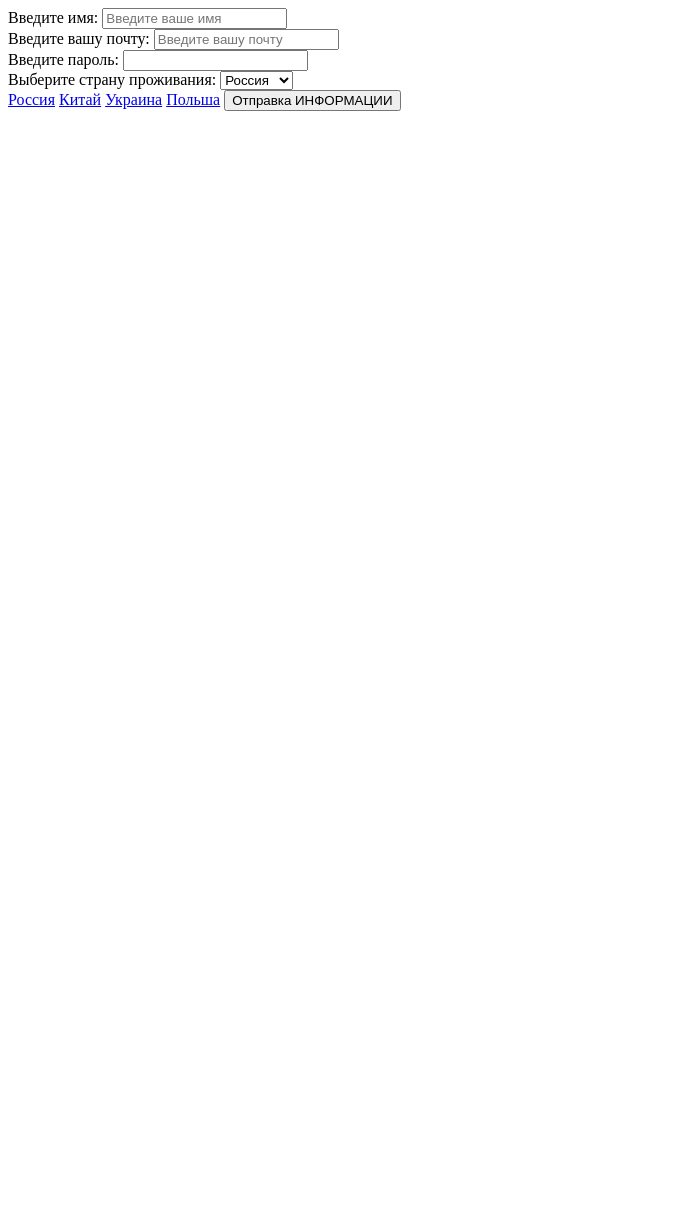
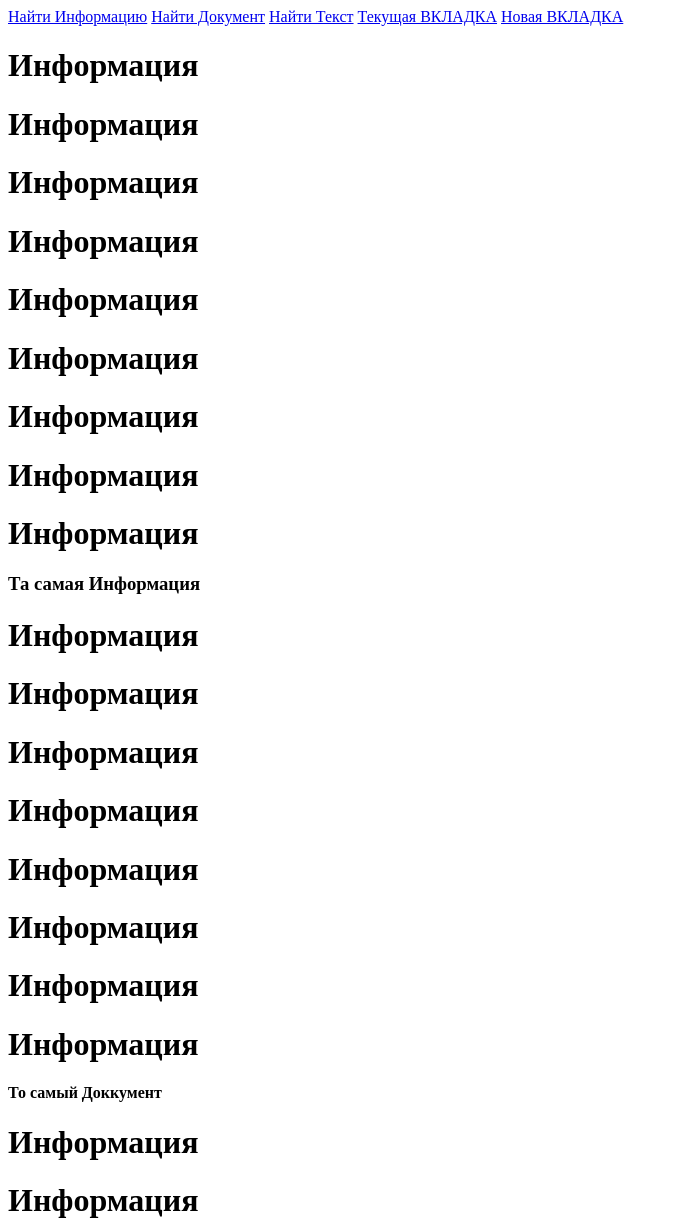
Before and after one commit to Web-601/proekt-sergeya, a plain HTML site: page index.html in a window 1280 px wide. Shown: the top 1222 px of the page, without its empty margins (0-679 px from the left). Before the commit the page ends 800 px from the top, so only its background shows below. Drawn offline with Linux system fonts and the light colour scheme.

Commit message:
Add files via upload

```diff
--- a/index.html
+++ b/index.html
@@ -2,30 +2,42 @@
 <html lang="en">
 <head>
     <meta charset="UTF-8">
+    <meta http-equiv="X-UA-Compatible" content="IE=edge">
     <meta name="viewport" content="width=device-width, initial-scale=1.0">
     <title>Document</title>
 </head>
-<body><form action="#" method="post" >
-    <label for="user_name">Введите имя:</label>
-    <input type="text" name="username" id="user_name" placeholder="Введите ваше имя"> <br>
-
-    <label for="user_email">Введите вашу почту:</label>
-    <input type="text" name="email" id="user_email" placeholder="Введите вашу почту"> <br>
-
-    <label for="user_password">Введите пароль:</label>
-    <input type="password" name="password" id="user_password placeholder="Введите пароль"> <br>
-
-    <label for="user_city">Выберите страну проживания:</label>
-    <select name="city" id="user_city">
-       <option value="Rus">Россия</option>
-       <option value="Cn">Китай</option>
-       <option value="Ua">Украина</option>
-       <option value="Pl">Польша</option>
-</select> <br>
-    <a href="Rus.html">Россия</a>
-    <a href="Cn.html">Китай</a>
-    <a href="Ua.html">Украина</a>
-    <a href="Pl.html">Польша</a>
-    <input type="submit" value="Отправка ИНФОРМАЦИИ">
+<body>
+    <a href="#findtext1">Найти Информацию</a>
+    <a href="#findtext2">Найти Документ</a>
+    <a href="#findtext3">Найти Текст</a>
+    <a href="https://www.odin.study/ru/Activity/Info/2104471" target="_self">Текущая ВКЛАДКА</a>
+    <a href="https://www.odin.study/ru/Activity/Info/2104471" target="_blank">Новая ВКЛАДКА</a>
+    <h1>Информация</h1>
+    <h1>Информация</h1>
+    <h1>Информация</h1>
+    <h1>Информация</h1>
+    <h1>Информация</h1>
+    <h1>Информация</h1>
+    <h1>Информация</h1>
+    <h1>Информация</h1>
+    <h1>Информация</h1>
+    <h3 id="findtext1">Та самая Информация</h3>
+    <h1>Информация</h1>
+    <h1>Информация</h1>
+    <h1>Информация</h1>
+    <h1>Информация</h1>
+    <h1>Информация</h1>
+    <h1>Информация</h1>
+    <h1>Информация</h1>
+    <h1>Информация</h1>
+    <h4 id="findtext2">То самый Доккумент</h4>
+    <h1>Информация</h1>
+    <h1>Информация</h1>
+    <h1>Информация</h1>
+    <h1>Информация</h1>
+    <h5 id="findtext3">Тот самый Текст</h5>
+    <h1>Информация</h1>
+    <h1>Информация</h1>
+    <h1>Информация</h1>
 </body>
 </html>
```
